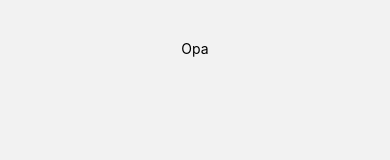
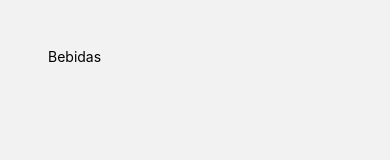
Before and after one commit to pedromonteir01/starbucksBuild, a React Native app: screen /Menu in a window 390 px wide. Shown: the top 160 px of the page. Built offline with nearby package versions, Linux system fonts and the light colour scheme.

Commit message:
feat: card component

```diff
--- /dev/null
+++ b/src/components/Card.jsx
@@ -0,0 +1,15 @@
+import { Image, View } from "react-native"
+
+const Card = ({ photo, name, price }) => {
+    return(
+        <View>
+            <Image source={photo}/>
+            <View>
+                <Text>{name}</Text>
+                <Text>{price}</Text>
+            </View>
+        </View>
+    );
+}
+
+export default Card;
--- a/src/screens/Menu.jsx
+++ b/src/screens/Menu.jsx
@@ -1,9 +1,15 @@
-import { Text, View } from "react-native";
+import { ScrollView, Text, View } from "react-native";
 
 export default function Menu() {
     return(
-        <View className='flex items-center justify-center m-10'>
-            <Text>Opa</Text>
+        <View className='flex w-full h-full p-12'>
+            {/* Cada item */}
+            <View>
+                <Text>Bebidas</Text>
+                <ScrollView>
+
+                </ScrollView>
+            </View>
         </View>
     );
 }
```
